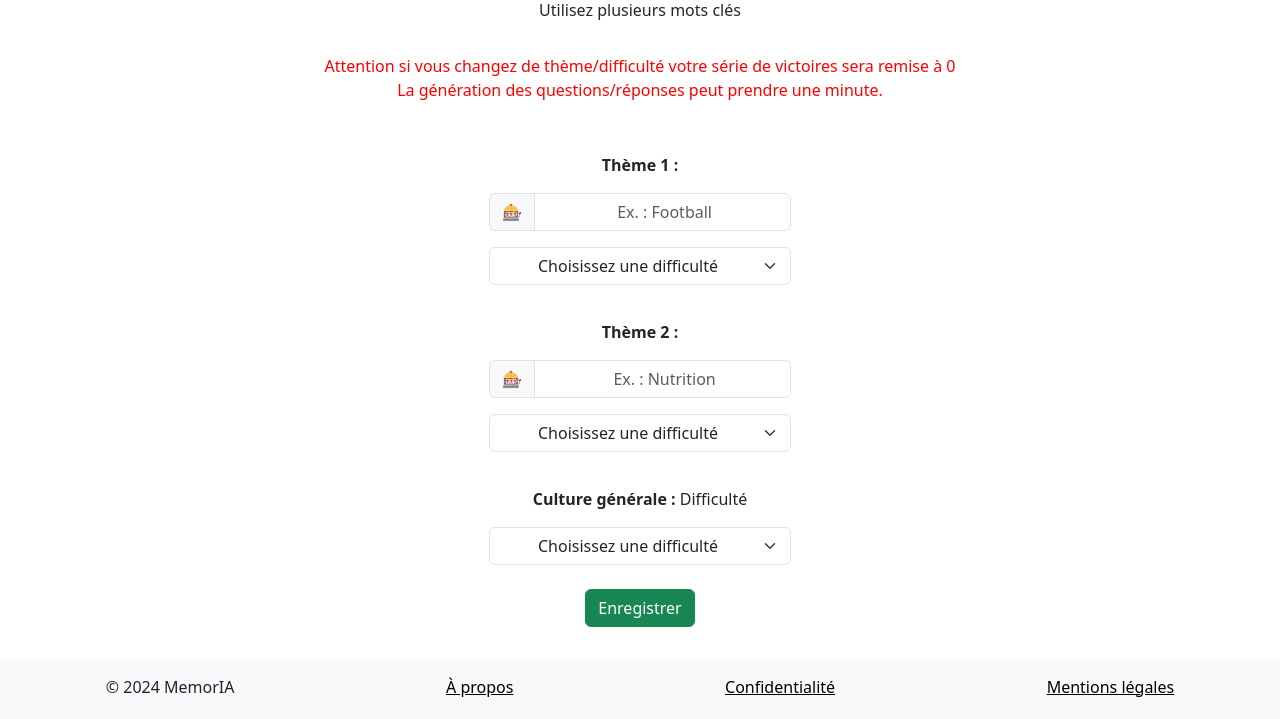
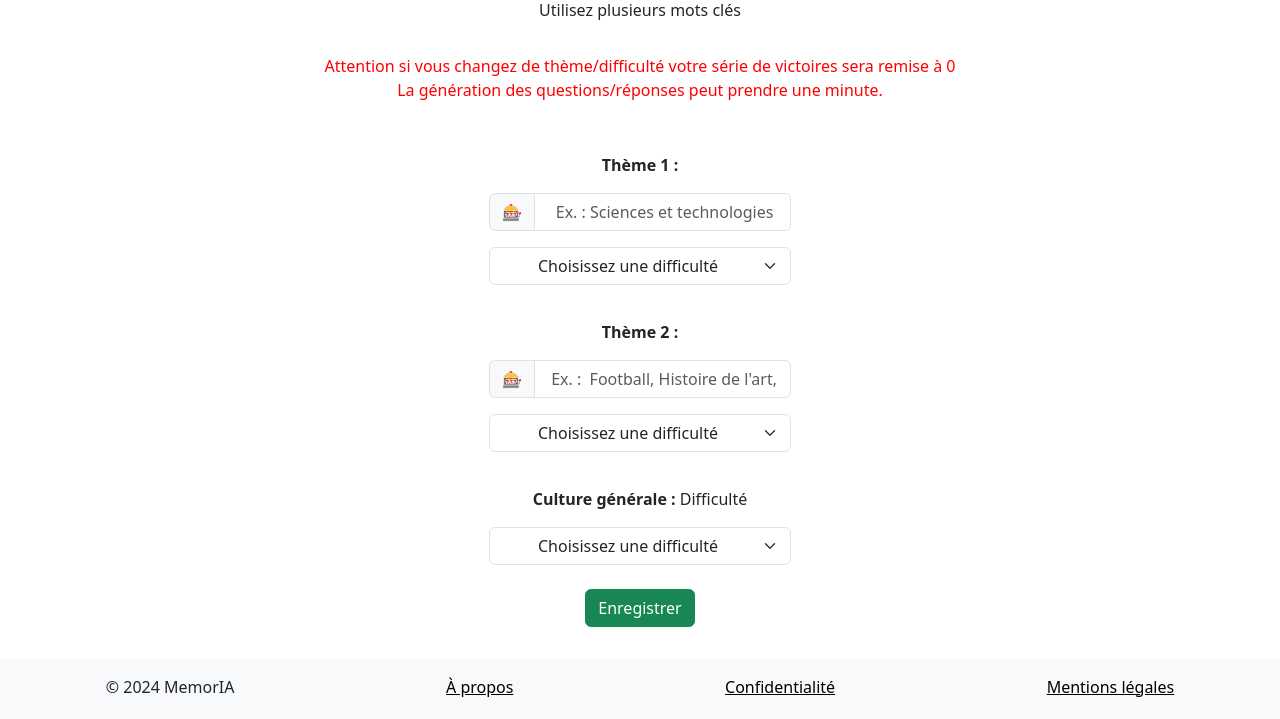
Before and after one commit to Adil-bh/memoria, a Django app: page /memoria/subjects/edit/1 in a window 1280 px wide. Shown: the part 175-894 px from the top of the page. Run offline with Django 4.2, Linux system fonts and the light colour scheme; the visitor is signed in with stand-in values (Sample User, id 1); data comes from the database, SQL or seed files in the repository; parts of the project's set-up code (start-up, migrations or seed data) failed here and were passed over; some libraries are stand-ins or nearby versions.

Commit message:
edited placeholder in subject-edit page

```diff
--- a/src/memoria_quiz_app/templates/subjects/subject_edit.html
+++ b/src/memoria_quiz_app/templates/subjects/subject_edit.html
@@ -22,7 +22,7 @@
             <div class="subject_form">
                     <div class="input-group mb-3">
                         <span class="input-group-text" id="inputGroup-sizing-default-subject1">🎰</span>
-                        {{ form.subject1|add_class:"form-control"|attr:"placeholder: Ex. : Football" }}
+                        {{ form.subject1|add_class:"form-control"|attr:"placeholder: Ex. : Sciences et technologies" }}
                     </div>
                     {{ form.difficulty_subject1|add_class:"form-select" }}
             </div>
@@ -33,7 +33,7 @@
             <div class="subject_form">
                 <div class="input-group mb-3">
                     <span class="input-group-text" id="inputGroup-sizing-default-subject2">🎰</span>
-                    {{ form.subject2|add_class:"form-control"|attr:"placeholder: Ex. : Nutrition" }}
+                    {{ form.subject2|add_class:"form-control"|attr:"placeholder: Ex. :  Football, Histoire de l'art, Mathématiques, etc." }}
                 </div>
                 {{ form.difficulty_subject2|add_class:"form-select"}}
             </div>
```
